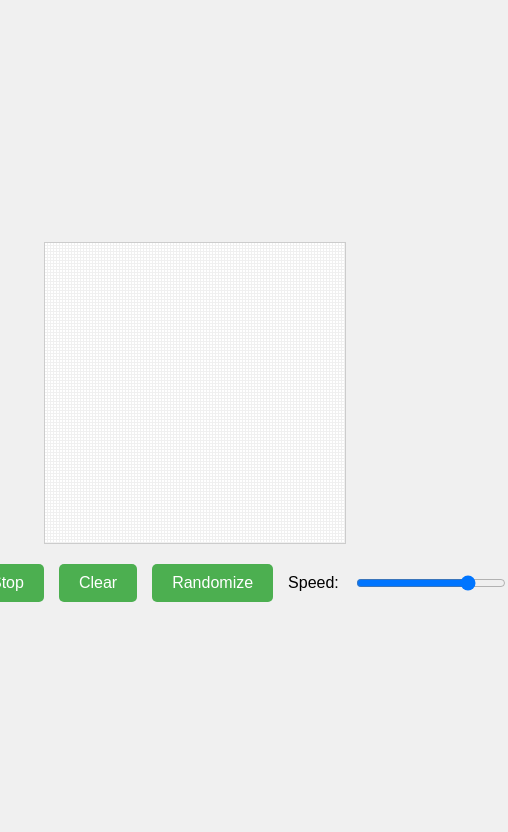
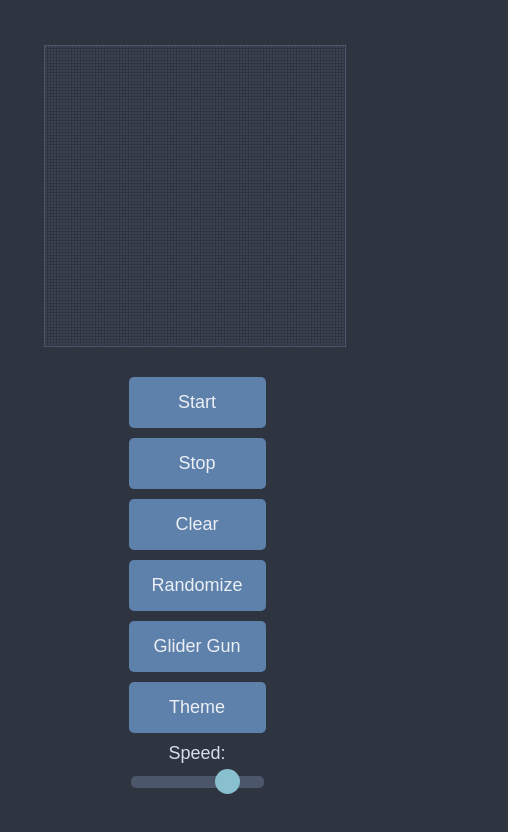
Before and after one commit to cerzzi/GoL, a plain HTML site: page index.html in a window 390 px wide. Shown: the whole page, 508 px wide, since content can reach past the window. Drawn offline with Linux system fonts and the light colour scheme.

Commit message:
3teemaa, glidergun, mobiilioptimointia

```diff
--- a/index.html
+++ b/index.html
@@ -6,13 +6,15 @@
  <title>Game of Life</title>
  <link rel="stylesheet" href="styles.css">
 </head>
-<body>
+<body class="nord-theme">
  <canvas id="gameCanvas"></canvas>
  <div class="controls">
  <button onclick="startSimulation()">Start</button>
  <button onclick="stopSimulation()">Stop</button>
  <button onclick="clearGrid()">Clear</button>
  <button onclick="randomizeGrid()">Randomize</button>
+ <button onclick="spawnGliderGun()">Glider Gun</button>
+ <button onclick="changeTheme()">Theme</button>
  <label for="speedSlider">Speed:</label>
  <input type="range" id="speedSlider" min="50" max="500" value="400">
  </div>
--- a/scripts.js
+++ b/scripts.js
@@ -3,11 +3,15 @@ const ctx = canvas.getContext('2d');
 const speedSlider = document.getElementById('speedSlider');
 
 // Grid settings
-const GRID_SIZE = 100; // change for larger or smaller grid
+const GRID_SIZE = 100; // Change for larger or smaller grid
 let CELL_SIZE;
 let grid;
 let running = false;
 let lastUpdate = 0;
+
+// Themes array and current index
+const themes = ['nord-theme', 'dark-theme', 'black-yellow-theme'];
+let currentThemeIndex = 0;
 
 // Set canvas size based on window
 function resizeCanvas() {
@@ -20,12 +24,19 @@ function resizeCanvas() {
     drawGrid();
 }
 
-// Draw the grid
+// Draw the grid (theme-aware cell colors)
 function drawGrid() {
     ctx.clearRect(0, 0, canvas.width, canvas.height);
+    const currentTheme = themes[currentThemeIndex];
     for (let i = 0; i < GRID_SIZE; i++) {
         for (let j = 0; j < GRID_SIZE; j++) {
-            ctx.fillStyle = grid[i][j] ? 'black' : 'white';
+            if (currentTheme === 'nord-theme') {
+                ctx.fillStyle = grid[i][j] ? '#88C0D0' : '#3B4252'; // Nord8 (live), Nord1 (dead)
+            } else if (currentTheme === 'dark-theme') {
+                ctx.fillStyle = grid[i][j] ? '#FFFFFF' : '#222222'; // White (live), Darker gray (dead)
+            } else if (currentTheme === 'black-yellow-theme') {
+                ctx.fillStyle = grid[i][j] ? '#FFFF00' : '#000000'; // Yellow (live), Black (dead)
+            }
             ctx.fillRect(j * CELL_SIZE, i * CELL_SIZE, CELL_SIZE - 1, CELL_SIZE - 1);
         }
     }
@@ -66,7 +77,7 @@ function nextGeneration() {
 // Animation loop with speed control
 function update(timestamp) {
     if (!running) return;
-    const delay = 550 - parseInt(speedSlider.value)
+    const delay = 550 - parseInt(speedSlider.value);
     if (timestamp - lastUpdate >= delay) {
         nextGeneration();
         drawGrid();
@@ -104,6 +115,40 @@ function randomizeGrid() {
     drawGrid();
 }
 
+// Spawn Gosper Glider Gun
+function spawnGliderGun() {
+    stopSimulation();
+    grid = new Array(GRID_SIZE).fill().map(() => new Array(GRID_SIZE).fill(0));
+    const gunPattern = [
+        [0, 0, 0, 0, 0, 0, 0, 0, 0, 0, 0, 0, 0, 0, 0, 0, 0, 0, 0, 0, 0, 0, 0, 0, 1, 0, 0, 0, 0, 0, 0, 0, 0, 0, 0, 0],
+        [0, 0, 0, 0, 0, 0, 0, 0, 0, 0, 0, 0, 0, 0, 0, 0, 0, 0, 0, 0, 0, 0, 1, 0, 1, 0, 0, 0, 0, 0, 0, 0, 0, 0, 0, 0],
+        [0, 0, 0, 0, 0, 0, 0, 0, 0, 0, 0, 0, 1, 1, 0, 0, 0, 0, 0, 0, 1, 1, 0, 0, 0, 0, 0, 0, 0, 0, 0, 0, 0, 0, 1, 1],
+        [0, 0, 0, 0, 0, 0, 0, 0, 0, 0, 0, 1, 0, 0, 0, 1, 0, 0, 0, 0, 1, 1, 0, 0, 0, 0, 0, 0, 0, 0, 0, 0, 0, 0, 1, 1],
+        [1, 1, 0, 0, 0, 0, 0, 0, 0, 0, 1, 0, 0, 0, 0, 0, 1, 0, 0, 0, 1, 1, 0, 0, 0, 0, 0, 0, 0, 0, 0, 0, 0, 0, 0, 0],
+        [1, 1, 0, 0, 0, 0, 0, 0, 0, 0, 1, 0, 0, 0, 1, 0, 1, 1, 0, 0, 0, 0, 1, 0, 1, 0, 0, 0, 0, 0, 0, 0, 0, 0, 0, 0],
+        [0, 0, 0, 0, 0, 0, 0, 0, 0, 0, 1, 0, 0, 0, 0, 0, 1, 0, 0, 0, 0, 0, 0, 0, 1, 0, 0, 0, 0, 0, 0, 0, 0, 0, 0, 0],
+        [0, 0, 0, 0, 0, 0, 0, 0, 0, 0, 0, 1, 0, 0, 0, 1, 0, 0, 0, 0, 0, 0, 0, 0, 0, 0, 0, 0, 0, 0, 0, 0, 0, 0, 0, 0],
+        [0, 0, 0, 0, 0, 0, 0, 0, 0, 0, 0, 0, 1, 1, 0, 0, 0, 0, 0, 0, 0, 0, 0, 0, 0, 0, 0, 0, 0, 0, 0, 0, 0, 0, 0, 0]
+    ];
+    const startX = 10;
+    const startY = 10;
+    for (let i = 0; i < gunPattern.length; i++) {
+        for (let j = 0; j < gunPattern[i].length; j++) {
+            if (startX + i < GRID_SIZE && startY + j < GRID_SIZE) {
+                grid[startX + i][startY + j] = gunPattern[i][j];
+            }
+        }
+    }
+    drawGrid();
+}
+
+// Change theme
+function changeTheme() {
+    currentThemeIndex = (currentThemeIndex + 1) % themes.length;
+    document.body.className = themes[currentThemeIndex];
+    drawGrid(); // Redraw to update cell colors
+}
+
 // Mouse click to toggle cells
 canvas.addEventListener('click', (e) => {
     const rect = canvas.getBoundingClientRect();
--- a/styles.css
+++ b/styles.css
@@ -1,3 +1,4 @@
+/* Base styles */
 body {
     display: flex;
     flex-direction: column;
@@ -5,14 +6,15 @@ body {
     justify-content: center;
     min-height: 100vh;
     margin: 0;
-    background-color: #f0f0f0;
     font-family: Arial, sans-serif;
+    transition: background-color 0.3s, color 0.3s; /* Smooth theme transitions */
 }
 
 canvas {
-    border: 1px solid #ccc;
+    border: 1px solid;
     max-width: 90vw;
     max-height: 70vh;
+    transition: border-color 0.3s;
 }
 
 .controls {
@@ -20,20 +22,21 @@ canvas {
     display: flex;
     align-items: center;
     gap: 15px;
+    flex-wrap: wrap;
+    justify-content: center;
 }
 
 button {
     padding: 10px 20px;
     font-size: 16px;
     cursor: pointer;
-    background-color: #4CAF50;
-    color: white;
     border: none;
     border-radius: 5px;
+    transition: background-color 0.3s, color 0.3s;
 }
 
 button:hover {
-    background-color: #45a049;
+    opacity: 0.9;
 }
 
 label {
@@ -42,4 +45,157 @@ label {
 
 input[type="range"] {
     width: 150px;
+    height: 10px;
+    background: #ddd;
+    border-radius: 5px;
+    outline: none;
+    -webkit-appearance: none;
+    appearance: none;
+    transition: background 0.3s;
 }
+
+input[type="range"]::-webkit-slider-thumb {
+    -webkit-appearance: none;
+    width: 20px;
+    height: 20px;
+    border-radius: 50%;
+    cursor: pointer;
+}
+
+input[type="range"]::-moz-range-thumb {
+    width: 20px;
+    height: 20px;
+    border-radius: 50%;
+    cursor: pointer;
+    border: none;
+}
+
+/* Nord Theme */
+body.nord-theme {
+    background-color: #2E3440; /* Nord0 */
+    color: #D8DEE9; /* Nord4 */
+}
+
+.nord-theme canvas {
+    border-color: #4C566A; /* Nord3 */
+}
+
+.nord-theme .controls button {
+    background-color: #5E81AC; /* Nord10 */
+    color: #ECEFF4; /* Nord6 */
+}
+
+.nord-theme .controls button:hover {
+    background-color: #81A1C1; /* Nord9 */
+}
+
+.nord-theme input[type="range"] {
+    background: #4C566A; /* Nord3 */
+}
+
+.nord-theme input[type="range"]::-webkit-slider-thumb {
+    background: #88C0D0; /* Nord8 */
+}
+
+.nord-theme input[type="range"]::-moz-range-thumb {
+    background: #88C0D0; /* Nord8 */
+}
+
+/* Dark Theme */
+body.dark-theme {
+    background-color: #1A1A1A; /* Dark gray-black */
+    color: #FFFFFF;
+}
+
+.dark-theme canvas {
+    border-color: #333333;
+}
+
+.dark-theme .controls button {
+    background-color: #444444;
+    color: #FFFFFF;
+}
+
+.dark-theme .controls button:hover {
+    background-color: #666666;
+}
+
+.dark-theme input[type="range"] {
+    background: #333333;
+}
+
+.dark-theme input[type="range"]::-webkit-slider-thumb {
+    background: #BBBBBB;
+}
+
+.dark-theme input[type="range"]::-moz-range-thumb {
+    background: #BBBBBB;
+}
+
+/* Black & Yellow Theme */
+body.black-yellow-theme {
+    background-color: #000000;
+    color: #FFFF00; /* Yellow */
+}
+
+.black-yellow-theme canvas {
+    border-color: #FFFF00;
+}
+
+.black-yellow-theme .controls button {
+    background-color: #FFFF00;
+    color: #000000;
+}
+
+.black-yellow-theme .controls button:hover {
+    background-color: #FFD700; /* Darker yellow */
+}
+
+.black-yellow-theme input[type="range"] {
+    background: #FFFF00;
+}
+
+.black-yellow-theme input[type="range"]::-webkit-slider-thumb {
+    background: #000000;
+}
+
+.black-yellow-theme input[type="range"]::-moz-range-thumb {
+    background: #000000;
+}
+
+/* Mobile optimization */
+@media (max-width: 600px) {
+
+    .controls {
+    flex-direction: column;
+    gap: 10px;
+    padding: 10px;
+    align-items: stretch;
+    }
+
+    button {
+    padding: 15px 20px;
+    font-size: 18px;
+    min-width: 100%;
+    }
+
+    label {
+    font-size: 18px;
+    text-align: center;
+    }
+
+    input[type="range"] {
+    width: 100%;
+    height: 12px;
+    }
+
+    input[type="range"]::-webkit-slider-thumb {
+    width: 25px;
+    height: 25px;
+    }
+
+    input[type="range"]::-moz-range-thumb {
+    width: 25px;
+    height: 25px;
+    }
+   }
```
Lines whose indentation alone changed are shown as unchanged.
